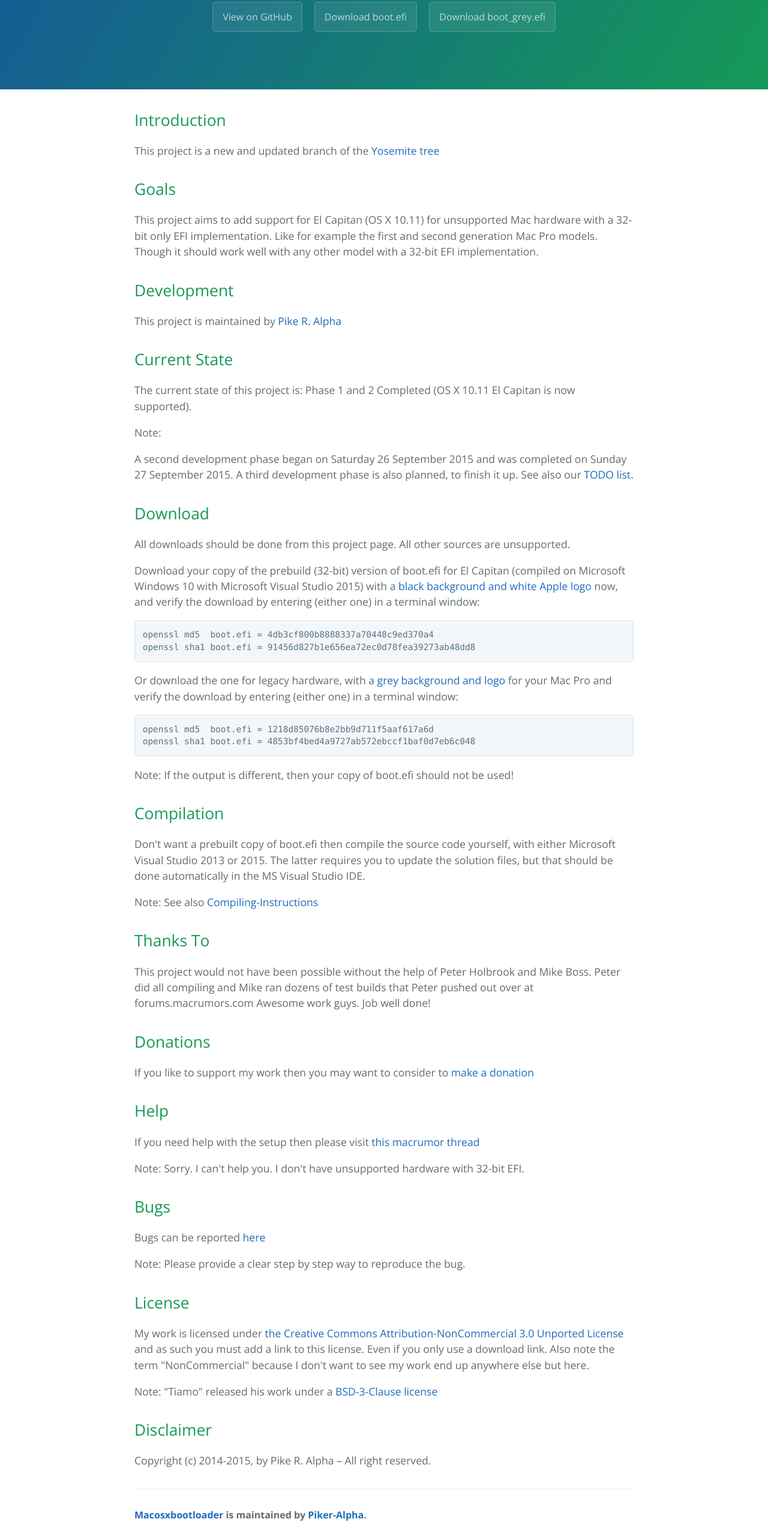
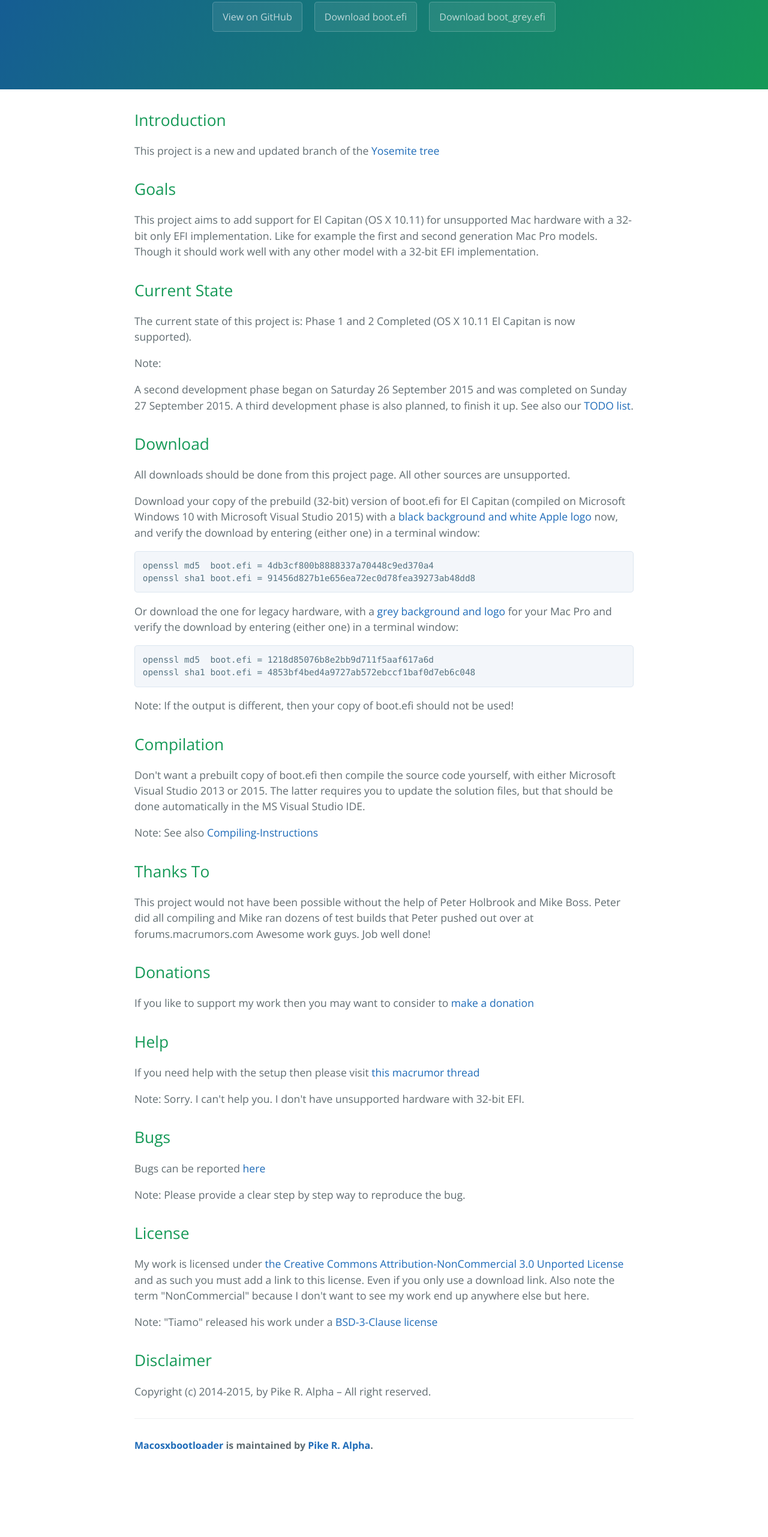
Before and after one commit to Piker-Alpha/macosxbootloader, a plain HTML site: page index.html in a window 1280 px wide. Shown: the part 234-2797 px from the top of the page at 60% size. After the commit the page ends 2688 px from the top, so only its background shows below. Drawn offline with nearby package versions, Linux system fonts and the light colour scheme.

Commit message:
Ok. Now then.

```diff
--- a/index.html
+++ b/index.html
@@ -2,7 +2,7 @@
 <html lang="en-us">
   <head>
     <meta charset="UTF-8">
-    <title>Macosxbootloader by Piker-Alpha</title>
+    <title>Macosxbootloader by Pike R. Alpha</title>
     <meta name="viewport" content="width=device-width, initial-scale=1">
     <link rel="stylesheet" type="text/css" href="stylesheets/normalize.css" media="screen">
     <link href='https://fonts.googleapis.com/css?family=Open+Sans:400,700' rel='stylesheet' type='text/css'>
@@ -28,11 +28,6 @@
 <a id="goals" class="anchor" href="#goals" aria-hidden="true"><span class="octicon octicon-link"></span></a>Goals</h2>
 
 <p>This project aims to add support for El Capitan (OS X 10.11) for unsupported Mac hardware with a 32-bit only EFI implementation. Like for example the first and second generation Mac Pro models. Though it should work well with any other model with a 32-bit EFI implementation.</p>
-
-<h2>
-<a id="development" class="anchor" href="#development" aria-hidden="true"><span class="octicon octicon-link"></span></a>Development</h2>
-
-<p>This project is maintained by <a href="https://pikeralpha.wordpress.com">Pike R. Alpha</a></p>
 
 <h2>
 <a id="current-state" class="anchor" href="#current-state" aria-hidden="true"><span class="octicon octicon-link"></span></a>Current State</h2>
@@ -106,7 +101,7 @@ openssl sha1 boot.efi = 4853bf4bed4a9727ab572ebccf1baf0d7eb6c048
 <p>Copyright (c) 2014-2015, by Pike R. Alpha – All right reserved.</p>
 
       <footer class="site-footer">
-        <span class="site-footer-owner"><a href="https://github.com/Piker-Alpha/macosxbootloader">Macosxbootloader</a> is maintained by <a href="https://github.com/Piker-Alpha">Piker-Alpha</a>.</span>
+        <span class="site-footer-owner"><a href="https://github.com/Piker-Alpha/macosxbootloader">Macosxbootloader</a> is maintained by <a href="https://pikeralpha.wordpress.com">Pike R. Alpha</a>.</span>
       </footer>
 
     </section>
```
